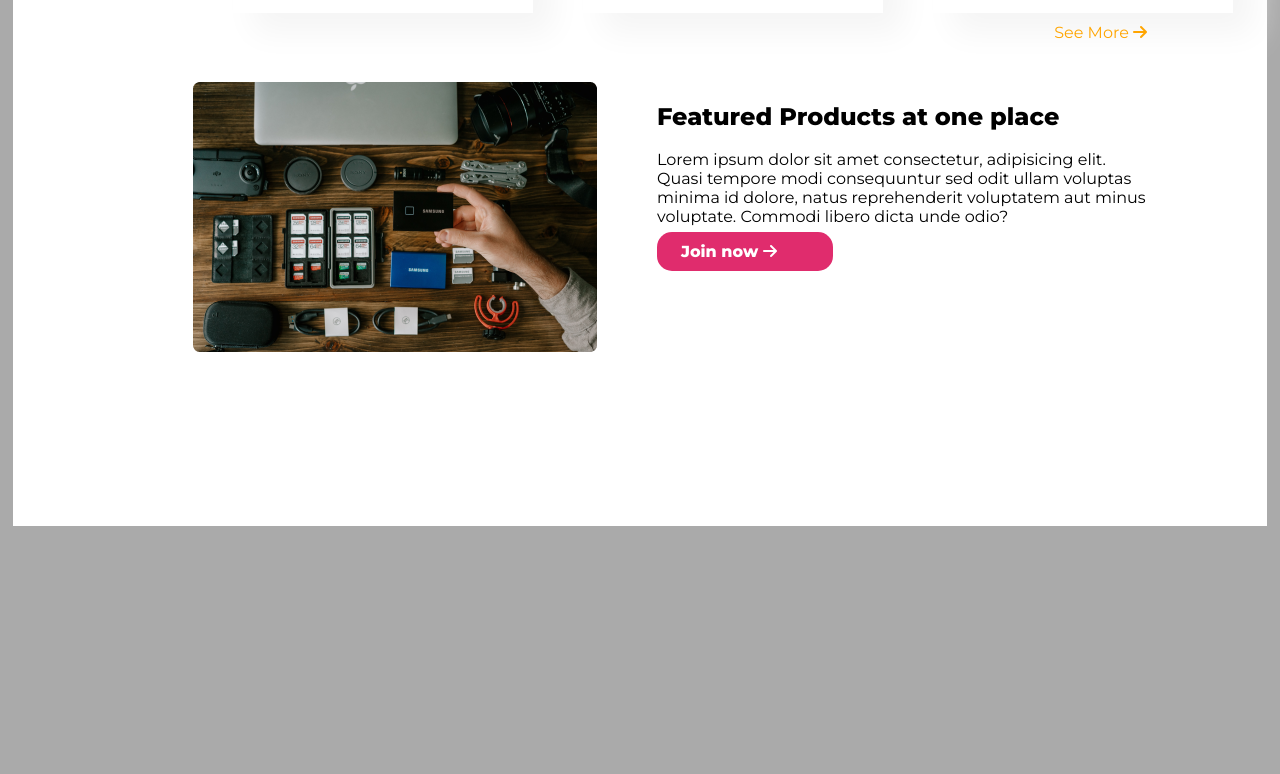
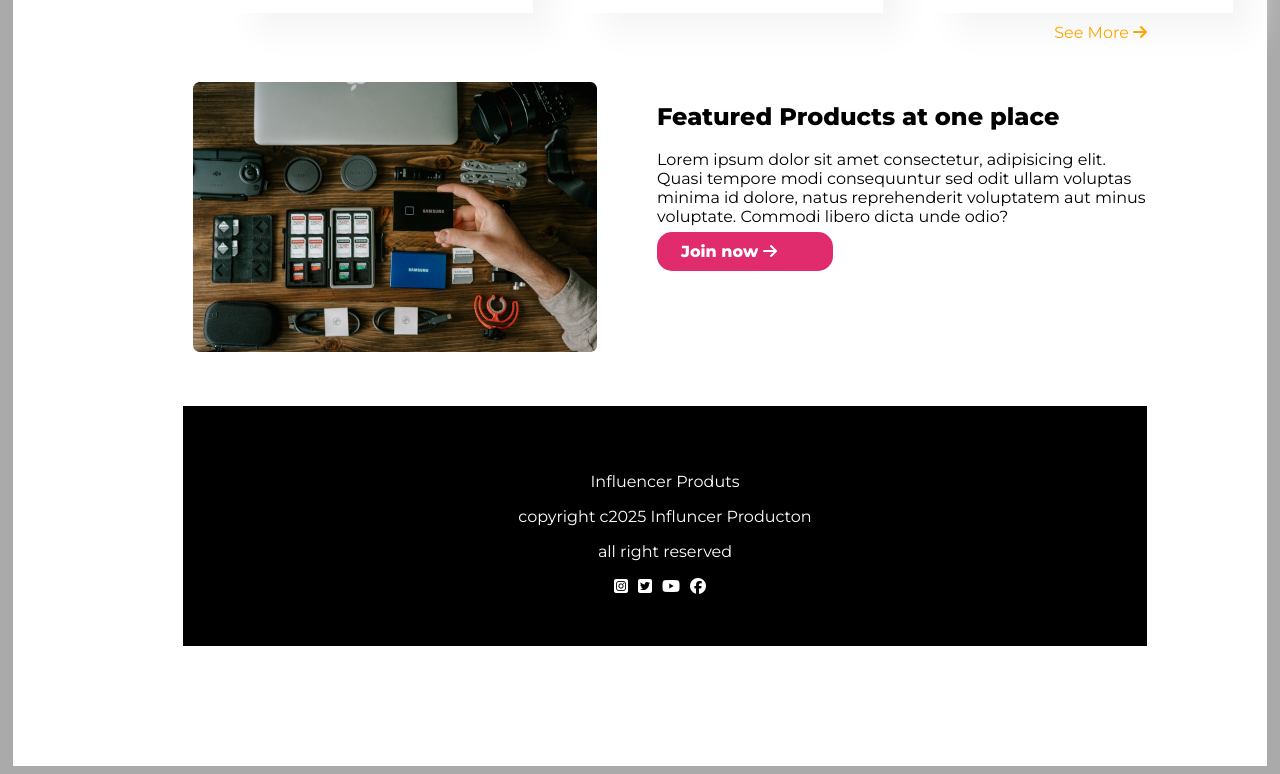
Before and after one commit to nahidhashik/gear-landing-page, a plain HTML site: page index.html in a window 1280 px wide. Shown: the part 2632-3406 px from the top of the page. Before the commit the page ends 3166 px from the top, so only its background shows below. Drawn offline with Linux system fonts and the light colour scheme.

Commit message:
footer added

```diff
--- a/index.html
+++ b/index.html
@@ -339,7 +339,28 @@
     <!-- footer section start....................
     ........................................................... -->
 
-    <footer>
+    <footer class="footer">
+
+
+        <div class="footer-text">
+            <p class="incluence-title">Influencer Produts</p>
+            <p>copyright c2025 Influncer Producton </p>
+            <p>all right reserved</p>
+
+        </div>
+
+        <div class="footer-img">
+
+            <a target="_blank" href="www.instagarm.com"><i class="fa-brands fa-square-instagram"></i></a>
+
+            <a target="_blank" href="www.twitter.com"><i class="fa-brands fa-square-twitter"></i></a>
+
+            <a target="_blank" href="www.youtube.com"><i class="fa-brands fa-youtube"></i></a>
+
+            <a target="_blank" href="www.facebook.cm"><i class="fa-brands fa-facebook"></i></a>
+
+
+        </div>
 
 
 
--- a/style.css
+++ b/style.css
@@ -208,3 +208,69 @@ body{
 
 /* feature products section end.......................
 .............................................................. */
+
+/* footer section start */
+
+.footer{
+
+
+    background-color: black ;
+    margin-left: 50px;
+}
+
+
+
+
+
+.footer-text{
+
+    color: white;
+    text-align: center;
+
+    padding-top: 50px;
+    padding-left: 50px;
+    padding-right: 50px;
+
+}
+
+.footer-img .fa-square-instagram{
+    color: white;
+    margin-right: 10px;
+
+
+}
+
+.footer-img .fa-square-twitter{
+    color: white;
+    margin-right: 10px;
+
+
+}
+
+.footer-img .fa-youtube{
+    color: white;
+    margin-right: 10px;
+
+
+}
+
+.footer-img .fa-facebook{
+    color: white;
+    margin-right: 10px;
+
+
+}
+
+.footer-img{
+
+    display: flex;
+    justify-content: center;
+    padding-bottom: 50px;
+
+
+}
+
+
+
+
+/* footer section end */
```
